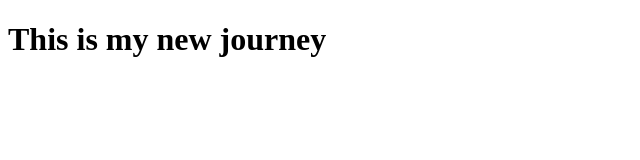
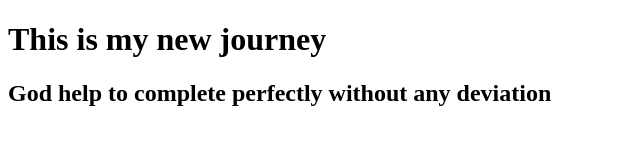
Before and after one commit to Abilash-35/SLA-Frontend, a plain HTML site: page Index.html in a window 1280 px wide. Shown: the whole page, without its empty margins (0-640 px from the left). Drawn offline with Linux system fonts and the light colour scheme.

Commit message:
New Update

```diff
--- a/Index.html
+++ b/Index.html
@@ -7,5 +7,6 @@
 </head>
 <body>
     <h1>This is my new  journey</h1>
+    <h2> God help to complete perfectly without any deviation</h2>
 </body>
 </html>
```
